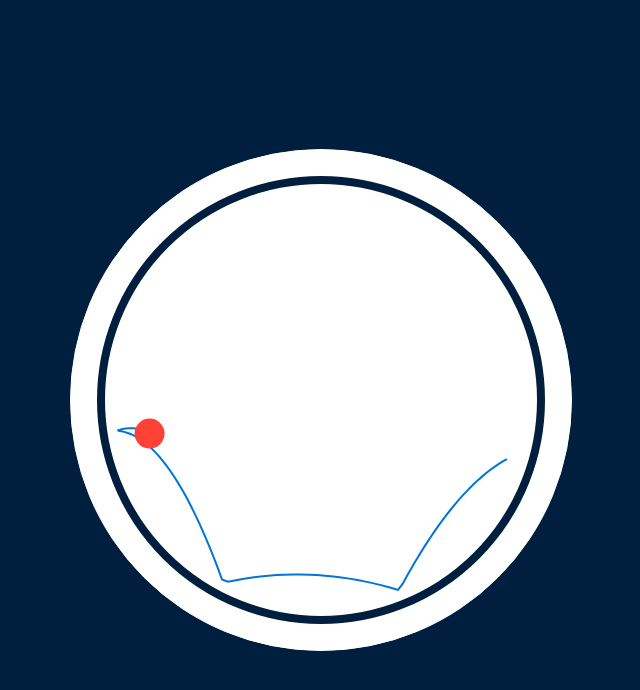
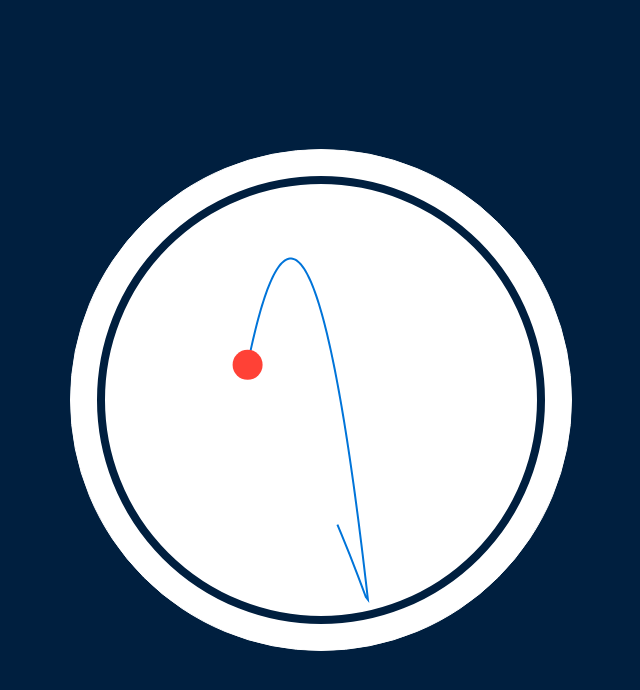
Before and after one commit to Skylldra/TrailBall, a website: page index.html in a window 1280 px wide. Shown: the whole page, without its empty margins (319-959 px from the left). Drawn offline with Linux system fonts and the light colour scheme.

Commit message:
Update index.html

```diff
--- a/index.html
+++ b/index.html
@@ -38,9 +38,9 @@
     let ballX = canvas.width / 2;
     let ballY = canvas.height / 2;
 
-    // Initial velocities
-    let velocityX = (Math.random() * 4 - 2) || 1; // Random horizontal velocity
-    let velocityY = (Math.random() * 4 - 2) || 1; // Random vertical velocity
+    // Initial velocities (ensure enough vertical velocity to reach the top)
+    let velocityX = (Math.random() * 4 - 2) || 2; // Random horizontal velocity
+    let velocityY = -(Math.random() * 5 + 5); // Strong upward velocity
 
     const gravity = 0.2; // Gravity factor
     const bounceFactor = 1; // Maintain full energy
```
